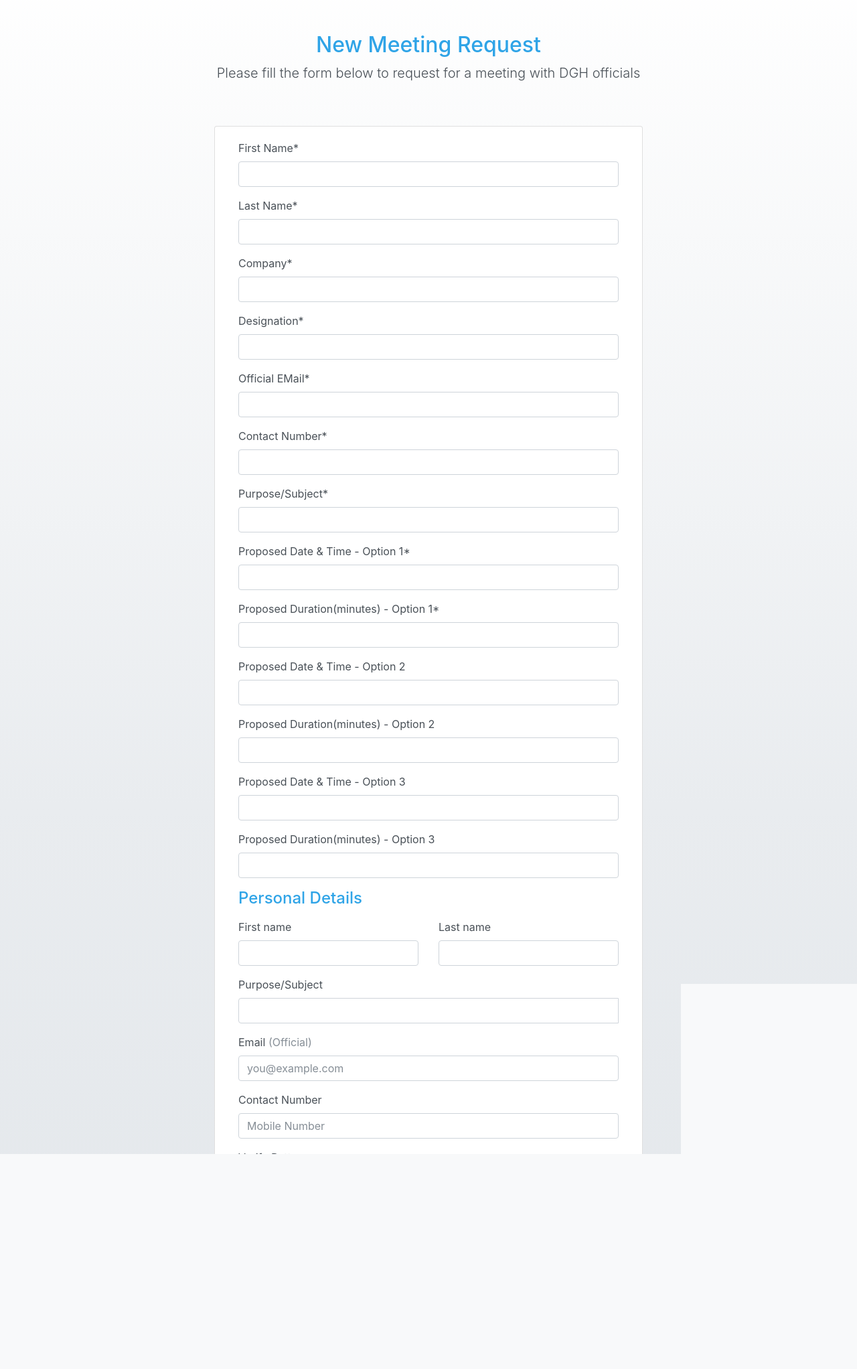
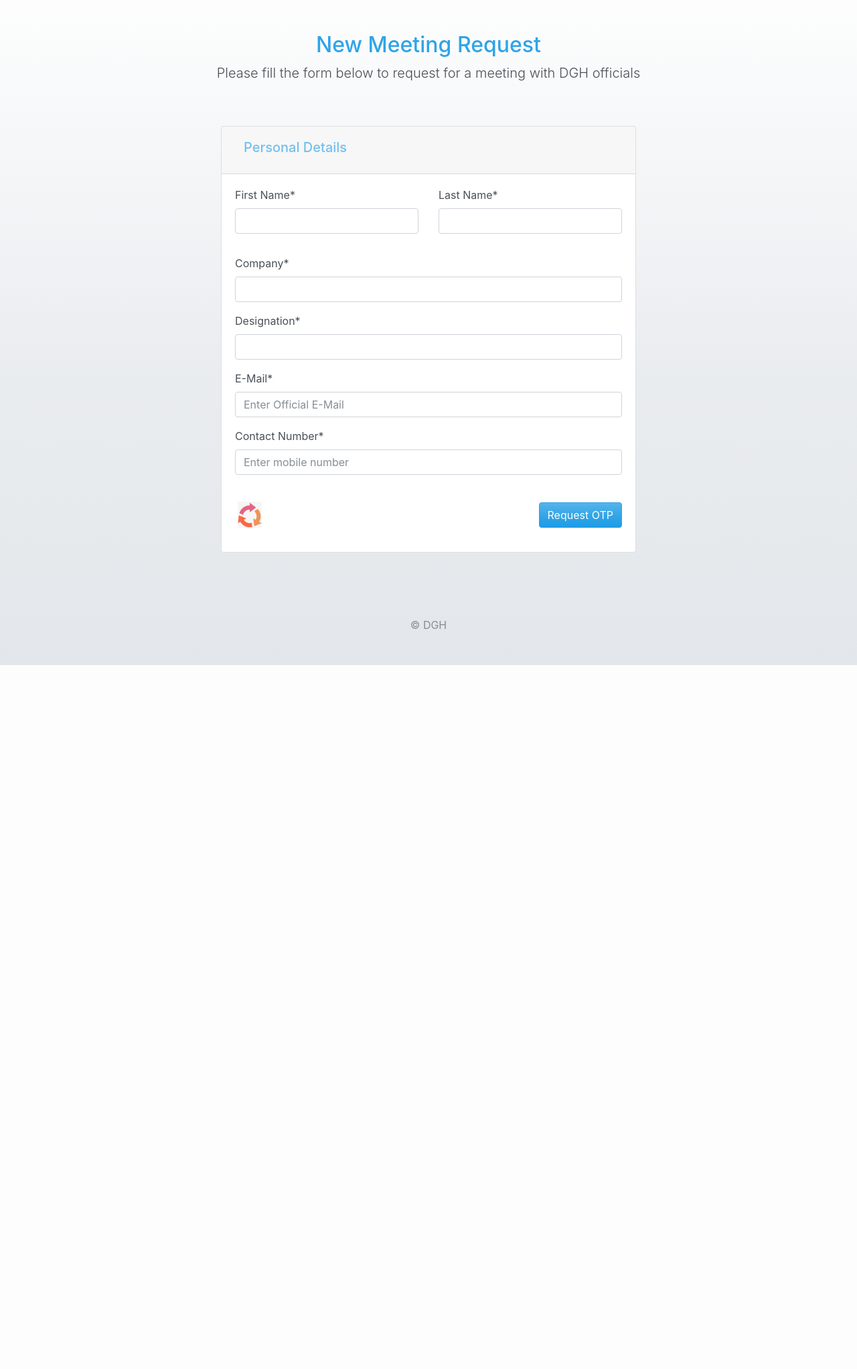
Before and after one commit to sidz-24x7/MeetingRequest, a Django app: page /meetings/request/ in a window 1280 px wide. Shown: the part 56-2100 px from the top of the page at 67% size. After the commit the page ends 1049 px from the top, so only its background shows below. Run offline with Django 3.2, Linux system fonts and the light colour scheme; some libraries are stand-ins or nearby versions.

Commit message:
- Added Captcha support - Updated DB for field length - Added crispy_forms support - Updated view with UI changes

```diff
--- a/MeetingRequest/settings.py
+++ b/MeetingRequest/settings.py
@@ -38,7 +38,8 @@
     'django.contrib.sessions',
     'django.contrib.messages',
     'django.contrib.staticfiles',
-    'crispy_forms'
+    'crispy_forms',
+    'captcha'
 ]
 
 MIDDLEWARE = [
--- a/MeetingRequest/urls.py
+++ b/MeetingRequest/urls.py
@@ -19,4 +19,5 @@
 urlpatterns = [
     path('meetings/', include('meetings.urls')),
     path('admin/', admin.site.urls),
+    path('captcha/', include('captcha.urls'))
 ]
--- a/meetings/forms.py
+++ b/meetings/forms.py
@@ -1,13 +1,15 @@
 from django import forms
+from captcha.fields import CaptchaField
 
 
-class RequestNewMeeting(forms.Form):
+class MeetingRequest(forms.Form):
     first_name = forms.CharField(label='First Name', max_length=50)
     last_name = forms.CharField(label='Last Name', max_length=50)
     company = forms.CharField(label='Company', max_length=100)
     designation = forms.CharField(label='Designation', max_length=200)
-    email = forms.EmailField(label='Official EMail', max_length=100)
-    contact_no = forms.IntegerField(max_value=9999999999, label="Contact Number")
+    email = forms.EmailField(label='E-Mail', max_length=100, widget=forms.TextInput(attrs={'placeholder': 'Enter Official E-Mail'}))
+    contact_no = forms.IntegerField(max_value=9999999999, label="Contact Number", widget=forms.NumberInput(attrs={'placeholder': 'Enter mobile number'}))
+    captcha = CaptchaField()
     subject = forms.CharField(label='Purpose/Subject', max_length=500)
     date_time1 = forms.DateTimeField(label="Proposed Date & Time - Option 1")
     duration1 = forms.IntegerField(label="Proposed Duration(minutes) - Option 1")
@@ -15,4 +17,3 @@
     duration2 = forms.IntegerField(label="Proposed Duration(minutes) - Option 2", required=False)
     date_time3 = forms.DateTimeField(label="Proposed Date & Time - Option 3", required=False)
     duration3 = forms.IntegerField(label="Proposed Duration(minutes) - Option 3", required=False)
-    # requested_official = forms.ForeignKey('Employee', on_delete=forms.SET_NULL, label="Official", null=True)
--- a/meetings/models.py
+++ b/meetings/models.py
@@ -7,8 +7,8 @@
 class Meetings(models.Model):
     id = models.CharField(primary_key=True, max_length=100)
     subject = models.TextField(verbose_name="Purpose/Subject", max_length=500)
-    company = models.CharField(max_length=100)
-    designation = models.TextField(max_length=200)
+    company = models.CharField(max_length=200)
+    designation = models.CharField(max_length=100)
     name = models.CharField(max_length=100, verbose_name="Full Name")
     email = models.EmailField(max_length=100, verbose_name="Official EMail")
     contact_no = models.CharField(max_length=10, verbose_name="Contact Number")
--- a/meetings/templates/base.html
+++ b/meetings/templates/base.html
@@ -2,6 +2,7 @@
 <!DOCTYPE html>
 
 <html>
+
 <head>
 
   <meta charset="utf-8" />
@@ -10,16 +11,19 @@
   <title>{% block title %}Base Template{% endblock %}</title>
 
   <!-- Bootstrap Cerulean CSS -->
-<link href="https://stackpath.bootstrapcdn.com/bootswatch/4.5.0/cerulean/bootstrap.min.css" rel="stylesheet" integrity="sha384-b+jboW/YIpW2ZZYyYdXczKK6igHlnkPNfN9kYAbqYV7rNQ9PKTXlS2D6j1QZIATW" crossorigin="anonymous">
+  <link href="https://stackpath.bootstrapcdn.com/bootswatch/4.5.0/cerulean/bootstrap.min.css" rel="stylesheet" integrity="sha384-b+jboW/YIpW2ZZYyYdXczKK6igHlnkPNfN9kYAbqYV7rNQ9PKTXlS2D6j1QZIATW"
+    crossorigin="anonymous">
   {% block optionalCSS %}
   {% endblock optionalCSS %}
 
   <!-- Bootstrap JS, Popper.js, and jQuery -->
-<script src="https://code.jquery.com/jquery-3.5.1.slim.min.js" integrity="sha384-DfXdz2htPH0lsSSs5nCTpuj/zy4C+OGpamoFVy38MVBnE+IbbVYUew+OrCXaRkfj" crossorigin="anonymous"></script>
-<script src="https://cdn.jsdelivr.net/npm/popper.js@1.16.0/dist/umd/popper.min.js" integrity="sha384-Q6E9RHvbIyZFJoft+2mJbHaEWldlvI9IOYy5n3zV9zzTtmI3UksdQRVvoxMfooAo" crossorigin="anonymous"></script>
-<script src="https://stackpath.bootstrapcdn.com/bootstrap/4.5.0/js/bootstrap.min.js" integrity="sha384-OgVRvuATP1z7JjHLkuOU7Xw704+h835Lr+6QL9UvYjZE3Ipu6Tp75j7Bh/kR0JKI" crossorigin="anonymous"></script>
-{% block optionnalJS %}
-{% endblock optionnalJS %}
+  <script src="https://code.jquery.com/jquery-3.5.1.min.js" integrity="sha256-9/aliU8dGd2tb6OSsuzixeV4y/faTqgFtohetphbbj0=" crossorigin="anonymous"></script>
+  <script src="https://cdn.jsdelivr.net/npm/popper.js@1.16.0/dist/umd/popper.min.js" integrity="sha384-Q6E9RHvbIyZFJoft+2mJbHaEWldlvI9IOYy5n3zV9zzTtmI3UksdQRVvoxMfooAo"
+    crossorigin="anonymous"></script>
+  <script src="https://stackpath.bootstrapcdn.com/bootstrap/4.5.0/js/bootstrap.min.js" integrity="sha384-OgVRvuATP1z7JjHLkuOU7Xw704+h835Lr+6QL9UvYjZE3Ipu6Tp75j7Bh/kR0JKI"
+    crossorigin="anonymous"></script>
+  {% block optionalJS %}
+  {% endblock optionalJS %}
 
 </head>
 
--- a/meetings/templates/request_new.html
+++ b/meetings/templates/request_new.html
@@ -38,114 +38,84 @@
     </div>
 
     <div class="row justify-content-center">
+      <div class="accordion" id="meetingRequestAccordion">
 
+        <div class="card">
 
+          <div class="card-header" id="personalDetailsHeader">
+            <h3 class="mb-0">
+              <button class="btn btn-link" type="button" data-toggle="collapse" data-target="#personalDetails" aria-expanded="true" aria-controls="personalDetails" disabled>
+                <h5>Personal Details</h5>
+              </button>
+            </h3>
+          </div>
 
-      <div class="col-md-8 order-md-1 card">
+          <div id="personalDetails" class="collapse show" aria-labelledby="personalDetailsHeader" data-parent="#meetingRequestAccordion">
             <div class="card-body">
-          {{ form|crispy }}
-          <h4 class="mb-3">Personal Details</h4>
               <form class="needs-validation" novalidate action="{% url 'submitted' %}">
                 <div class="row">
                   <div class="col-md-6 mb-3">
-                <label for="firstName">First name</label>
-                <input type="text" class="form-control" id="firstName" placeholder="" value="" required>
+                    {{ form.first_name | as_crispy_field }}
+                  </div>
                   <div class="invalid-feedback">
-                  Valid first name is required.
-                </div>
+                    Valid first name is required
                   </div>
                   <div class="col-md-6 mb-3">
-                <label for="lastName">Last name</label>
-                <input type="text" class="form-control" id="lastName" placeholder="" value="" required>
+                    {{ form.last_name | as_crispy_field }}
                     <div class="invalid-feedback">
-                  Valid last name is required.
+                      Valid last name is required
                     </div>
                   </div>
                 </div>
 
                 <div class="mb-3">
-              <label for="username">Purpose/Subject</label>
-              <div class="input-group">
-                <input type="text" class="form-control" id="username" required>
-                <div class="invalid-feedback" style="width: 100%;">
-                  Your username is required.
-                </div>
+                  {{ form.company | as_crispy_field }}
+                  <div class="invalid-feedback">
+                    Please enter a valid company
                   </div>
                 </div>
 
                 <div class="mb-3">
-              <label for="email">Email <span class="text-muted">(Official)</span></label>
-              <input type="email" class="form-control" id="email" placeholder="you@example.com">
+                  {{ form.designation | as_crispy_field }}
                   <div class="invalid-feedback">
-                Please enter a valid email address for shipping updates.
+                    Please enter a valid designation
                   </div>
                 </div>
 
                 <div class="mb-3">
-              <label for="address">Contact Number</label>
-              <input type="text" class="form-control" id="address" placeholder="Mobile Number" required>
+                  {{ form.email | as_crispy_field }}
+                  <div class="invalid-feedback">
+                    Please enter a valid email address
+                  </div>
+                </div>
+
+                <div class="mb-3">
+                  {{ form.contact_no | as_crispy_field }}
+                  <div class="invalid-feedback">
+                    Please enter your contact number
+                  </div>
+                </div>
+                <br>
+
+                <div class="mb-3">
+                  <div class="form-inline">
+                    {{ form.captcha }}
+                    <img src="{% static 'img/captcha_reload.png' %}" height="39px" class="ml-1" title="Reload Captcha">
+                    <button class="btn btn-primary ml-auto" type="button" id="verifyCaptcha">Request OTP</button>
                     <div class="invalid-feedback">
                       Please enter your shipping address.
                     </div>
-            </div>
-
-            <label for="address2">Verify Pattern</label>
-            <div class="row">
-              <img src="{% static 'img/CaptchaImage.jpg' %}" class="col-md-3">
-              <input type="text" class="form-control col-md-5 ml-3" id="captcha" placeholder="Enter the sum">
-              <button class="btn btn-primary btn-md btn-block ml-3 col-md-3" type="button" id="verifyCaptcha">Verify</button>
-
-            </div>
-
-            <hr class="mb-4">
-            <div id="meetingDetails" style="display: none;">
-              <h4 class="mb-3">Meeting Details</h4>
-
-              <div class="mb-3">
-                <label for="">Requested Official</label>
-                <select class="form-control" id="requestedOffical" required>
-                  <option value="">Choose...</option>
-                  <option>DG - DGH</option>
-                  <option>ADG (Development)</option>
-                  <option>ADG (Exploration)</option>
-                  <option>Chief Technical Officer to DG</option>
-                </select>
-              </div>
-
-              <div class="row">
-                <div class="col-md-6 mb-3">
-                  <label for="">Date</label>
-                  <input type="date" class="form-control" id="captcha" placeholder="Select Date">
-                </div>
-                <div class="col-md-6 mb-3">
-                  <label for="">Time</label>
-                  <input type="time" class="form-control" id="captcha" placeholder="Select Time">
-                </div>
-              </div>
-              <hr class="mb-4">
-              <div class="container">
-                <div class="row">
-                  <div class="col text-center">
-                    <button class="btn btn-primary" id="submitRequest" type="submit">Submit Request</button>
-                  </div>
-                </div>
-              </div>
-          </form>
                   </div>
                 </div>
             </div>
           </div>
 
-  <footer class="my-5 pt-5 text-muted text-center text-small">
-    <p class="mb-1">&copy; DGH</p>
-    <ul class="list-inline">
-      <li class="list-inline-item"><a href="#">Privacy</a></li>
-      <li class="list-inline-item"><a href="#">Terms</a></li>
-      <li class="list-inline-item"><a href="#">Support</a></li>
-    </ul>
-  </footer>
+
         </div>
-  <div class="modal" tabindex="-1" role="dialog" id="alertModal">
+      </div>
+    </div>
+
+    <div class="modal fade" tabindex="-1" role="dialog" id="alertModal">
       <div class="modal-dialog">
         <div class="modal-content">
           <div class="modal-header">
@@ -163,14 +133,20 @@
         </div>
       </div>
     </div>
+
+    <footer class="my-5 pt-5 text-muted text-center text-small">
+      <p class="mb-1">&copy; DGH</p>
+    </footer>
+  </div>
   <script>
     $(document).ready(function () {
+      $("#id_captcha_1").addClass('form-control ml-1').attr('placeholder', 'Enter Text in Image');
       $("#verifyCaptcha").click(function () {
         if ("25" == $("#captcha").val()) {
           $(this).removeClass("btn-primary").addClass("btn-success").html("Verified").attr("disabled", "true");
           $("#meetingDetails").show();
         } else {
-          $("#alertModal").modal('show');
+          $("#alertModal").modal();
         }
       });
     });
--- a/meetings/views.py
+++ b/meetings/views.py
@@ -1,10 +1,10 @@
 from django.shortcuts import render
-from .forms import RequestNewMeeting
+from .forms import MeetingRequest
 # Create your views here.
 
 
 def request_new(request):
-    form = RequestNewMeeting()
+    form = MeetingRequest()
     return render(request, 'request_new.html', {'form': form})
 
 
```
Also changed, not shown: db.sqlite3, meetings/migrations/0002_updated_fields.py (added), meetings/migrations/0003_updated_fields2.py (added), meetings/static/img/CaptchaImage.jpg (deleted), meetings/static/img/captcha_reload.png (added). Lines whose indentation alone changed are shown as unchanged.
